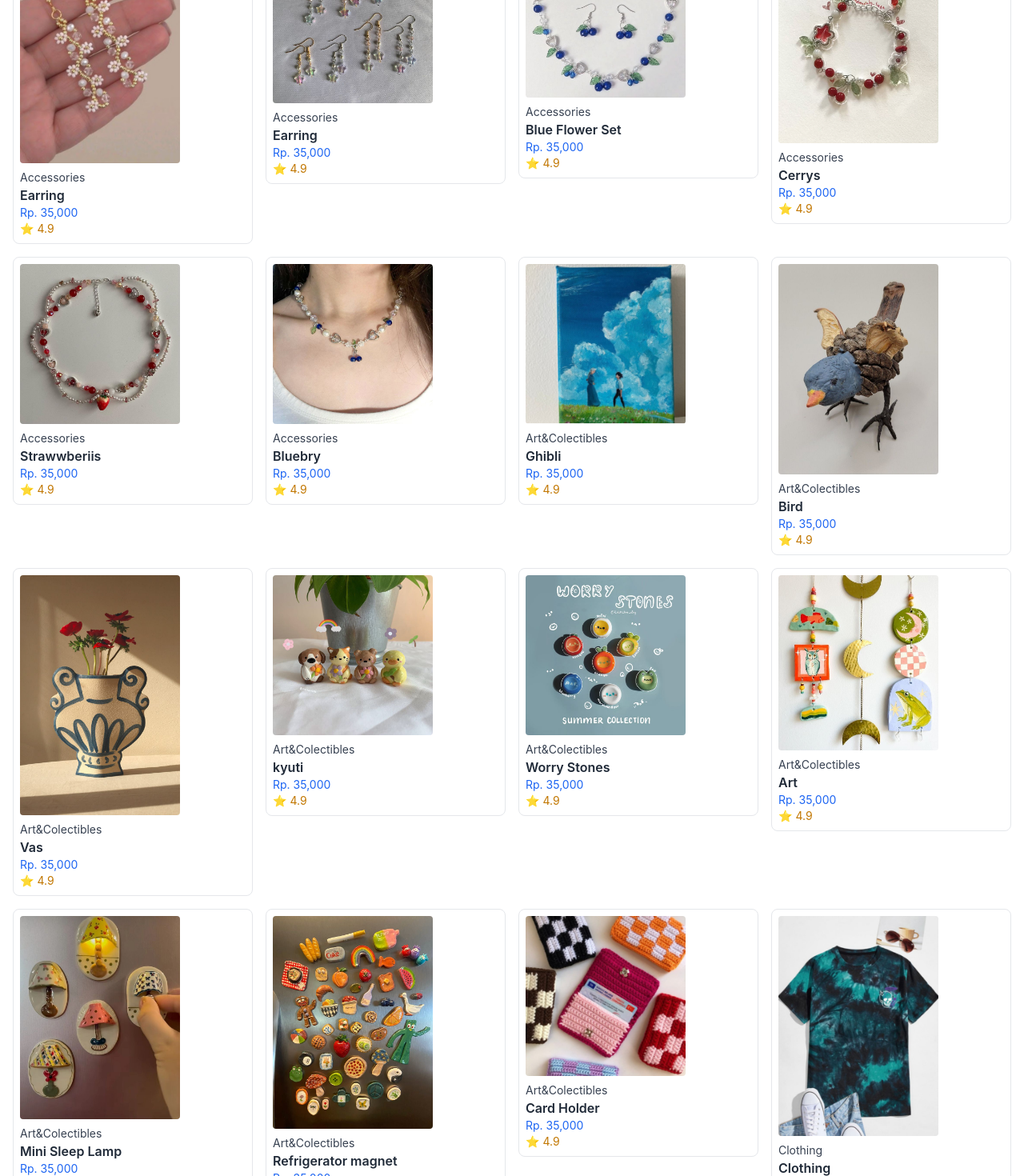
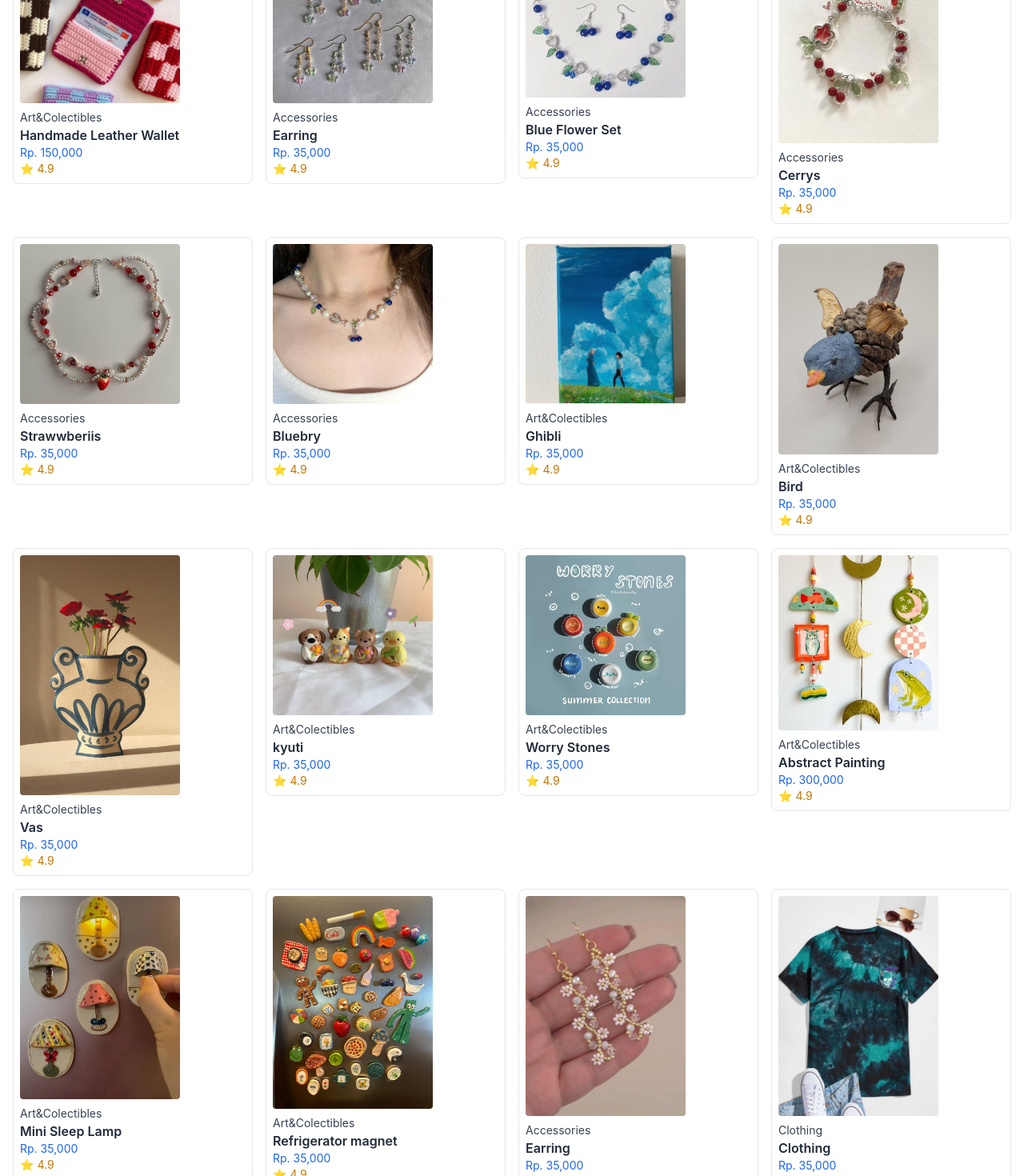
Before and after one commit to ridwanam9/KaryaRasa_frontend, a Next.js app in the folder karya-rasa/: page /product/product-list in a window 1280 px wide. Shown: the part 280-1750 px from the top of the page at 80% size. Built offline with nearby package versions, Linux system fonts and the light colour scheme.

Commit message:
syncro data

```diff
--- a/karya-rasa/src/data/products.ts
+++ b/karya-rasa/src/data/products.ts
@@ -1,10 +1,10 @@
 export const products = [
     {
         id: '1',
-        name: 'Earring',
-        price: 35000,
-        category: 'Accessories',
-        image: '/accessories.png',
+        name: 'Handmade Leather Wallet',
+        price: 150000,
+        category: 'Art&Colectibles',
+        image: '/card_holder.png',
         rating: 4.9,
     },
     {
@@ -98,9 +98,9 @@ export const products = [
     },
 
     {
-        id: '12',
-        name: 'Art',
-        price: 35000,
+        id: '2',
+        name: 'Abstract Painting',
+        price: 300000,
         category: 'Art&Colectibles',
         image: '/art6.jpg',
         rating: 4.9,
@@ -126,10 +126,10 @@ export const products = [
 
     {
         id: '15',
-        name: 'Card Holder',
+        name: 'Earring',
         price: 35000,
-        category: 'Art&Colectibles',
-        image: '/card_holder.png',
+        category: 'Accessories',
+        image: '/accessories.png',
         rating: 4.9,
     },
 
```
